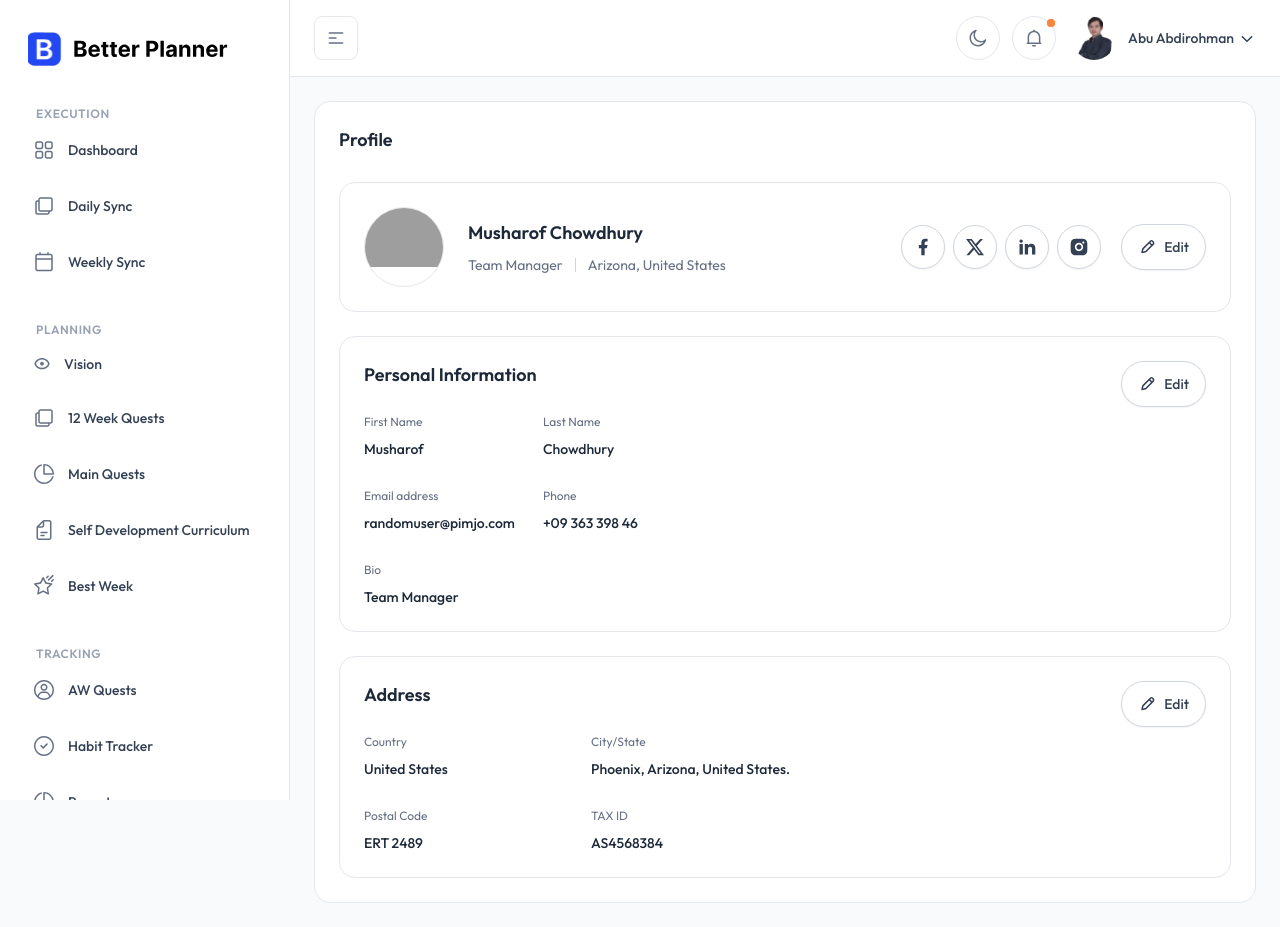
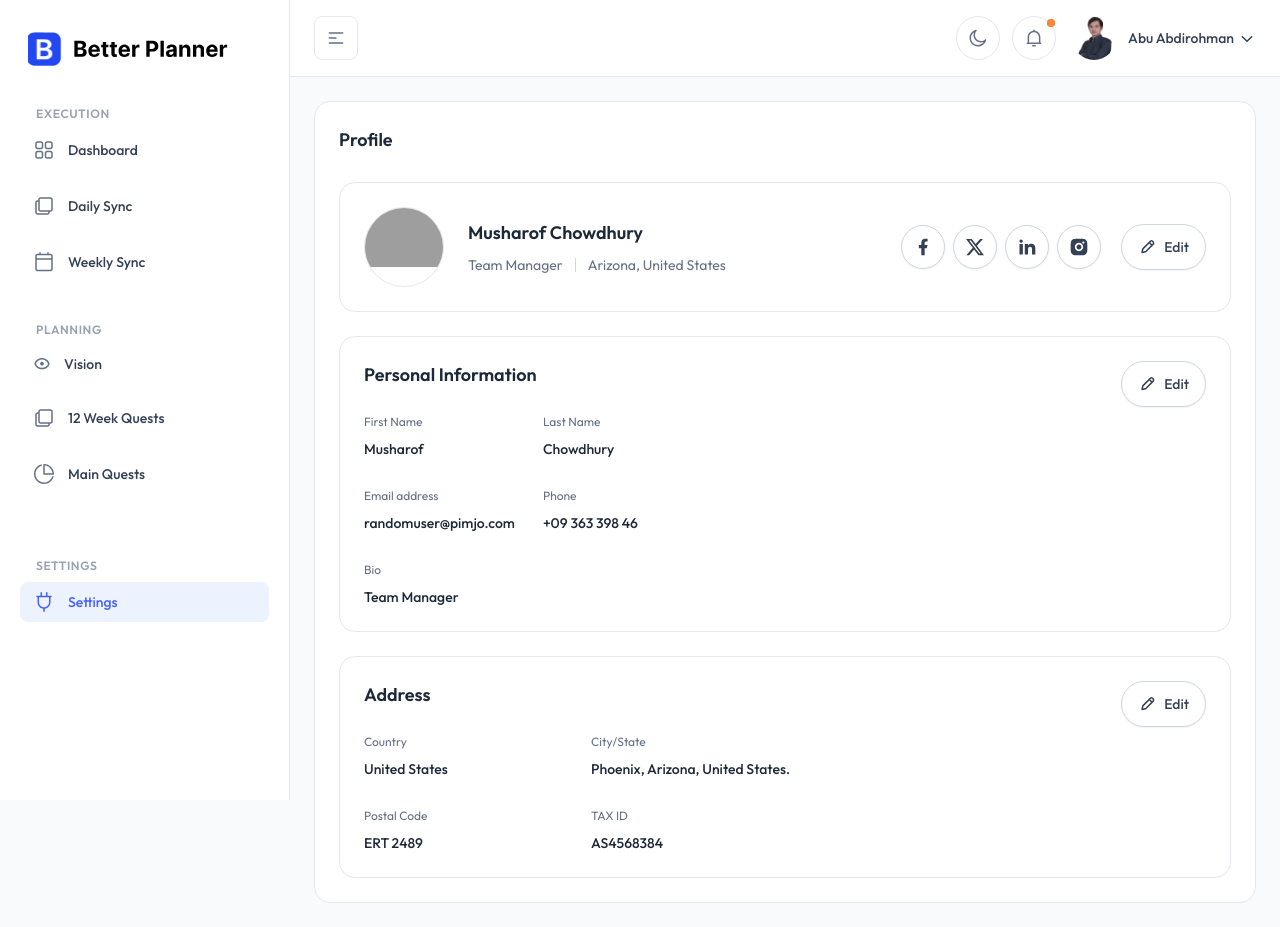
Before and after one commit to abuabdirohman4/better-planner, a Next.js app: page /profile in a window 1280 px wide. Built offline with nearby package versions, Linux system fonts and the light colour scheme; grey boxes are pictures that could not be loaded.

Commit message:
hide some menu that havent done

```diff
--- a/src/layout/AppSidebar.tsx
+++ b/src/layout/AppSidebar.tsx
@@ -14,8 +14,8 @@ import {
   TaskIcon,
   EyeIcon,
   CheckCircleIcon,
-  DocsIcon,
-  ShootingStarIcon,
+  // DocsIcon,
+  // ShootingStarIcon,
 } from "../icons/index";
 
 type NavItem = {
@@ -59,16 +59,16 @@ const planningNav: NavItem[] = [
     name: "Main Quests",
     path: "/planning/main-quests",
   },
-  {
-    icon: <DocsIcon />,
-    name: "Self Development Curriculum",
-    path: "/planning/curriculum",
-  },
-  {
-    icon: <ShootingStarIcon />,
-    name: "Best Week",
-    path: "/planning/best-week",
-  },
+  // {
+  //   icon: <DocsIcon />,
+  //   name: "Self Development Curriculum",
+  //   path: "/planning/curriculum",
+  // },
+  // {
+  //   icon: <ShootingStarIcon />,
+  //   name: "Best Week",
+  //   path: "/planning/best-week",
+  // },
 ];
 
 const trackingNav: NavItem[] = [
@@ -93,7 +93,7 @@ const settingsNav: NavItem[] = [
   {
     icon: <PlugInIcon />,
     name: "Settings",
-    path: "/settings",
+    path: "/profile",
   },
 ];
 
@@ -352,10 +352,10 @@ const AppSidebar: React.FC = () => {
             {renderMenuItems(planningNav, "main")}
           </div>
           {/* TRACKING */}
-          <div className="mb-2">
+          {/* <div className="mb-2">
             <div className="px-4 py-2 text-xs font-semibold text-gray-400 uppercase tracking-wider">Tracking</div>
             {renderMenuItems(trackingNav, "main")}
-          </div>
+          </div> */}
           {/* Divider */}
           <div className="flex-1" />
           {/* SETTINGS */}
```
